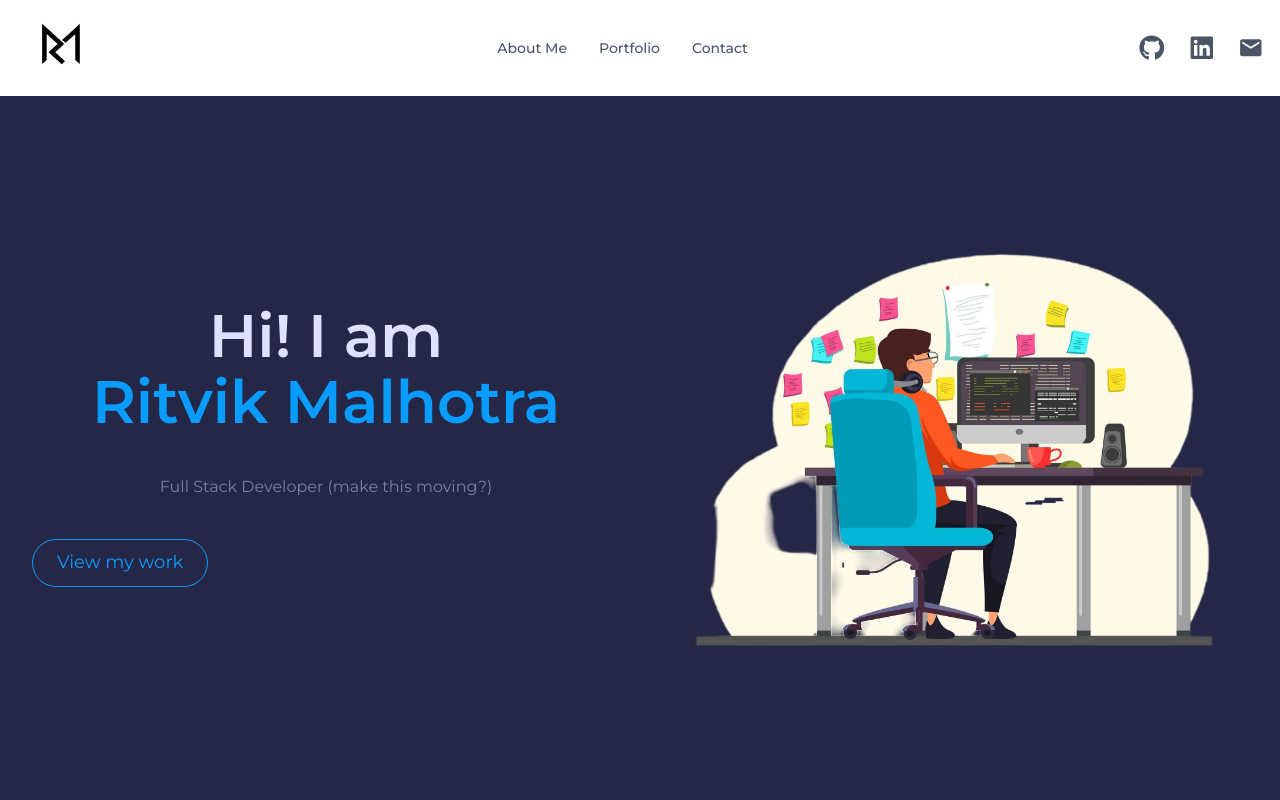
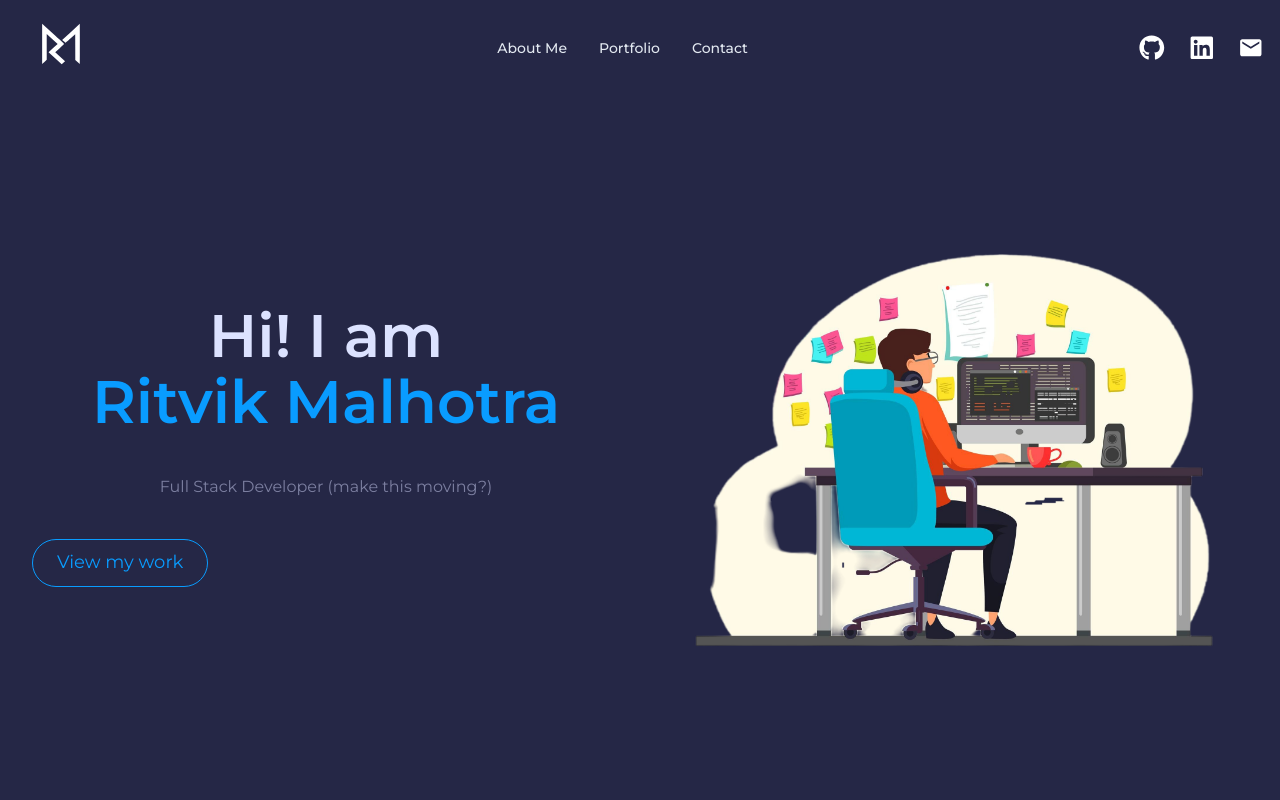
Before and after one commit to ritvik0109/portfolio-website, a Next.js app: page / in a window 1280 px wide. Shown: the top 800 px of the page. Built offline with nearby package versions, Linux system fonts and the light colour scheme.

Commit message:
fix: fix dark mode for navbar and footer

```diff
--- a/src/pages/_document.tsx
+++ b/src/pages/_document.tsx
@@ -1,5 +1,7 @@
+import { ColorModeScript } from "@chakra-ui/react";
 import { Html, Head, Main, NextScript } from "next/document";
 import Script from "next/script";
+import theme from "../theme";
 
 export default function Document() {
   return (
@@ -32,6 +34,7 @@ export default function Document() {
         </Script>
       </Head>
       <body>
+        <ColorModeScript initialColorMode={theme.config.initialColorMode} />
         <Main />
         <NextScript />
       </body>
--- a/src/theme/index.ts
+++ b/src/theme/index.ts
@@ -1,9 +1,12 @@
-import { extendTheme } from "@chakra-ui/react";
+import { extendTheme, type ThemeConfig } from "@chakra-ui/react";
 
-// TODO Light color scheme
-const customTheme = extendTheme({
-  initialColorMode: "dark", // Can remove later
-  useSystemColorMode: false, // Can remove later
+const config: ThemeConfig = {
+  initialColorMode: "dark",
+  useSystemColorMode: false,
+};
+
+const theme = extendTheme({
+  config,
   fonts: {
     heading: "Montserrat, sans-serif",
     body: "Montserrat, sans-serif",
@@ -26,4 +29,4 @@ const customTheme = extendTheme({
   },
 });
 
-export default customTheme;
+export default theme;
```
